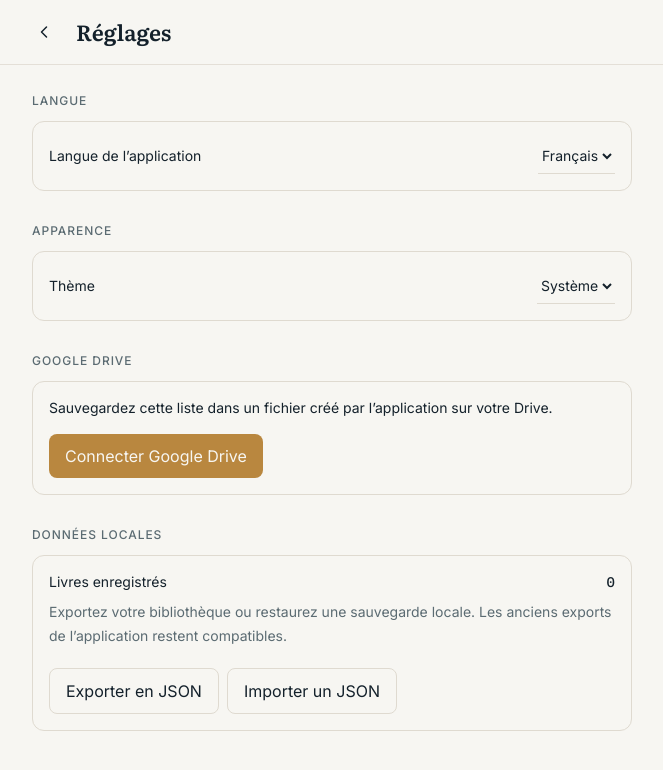
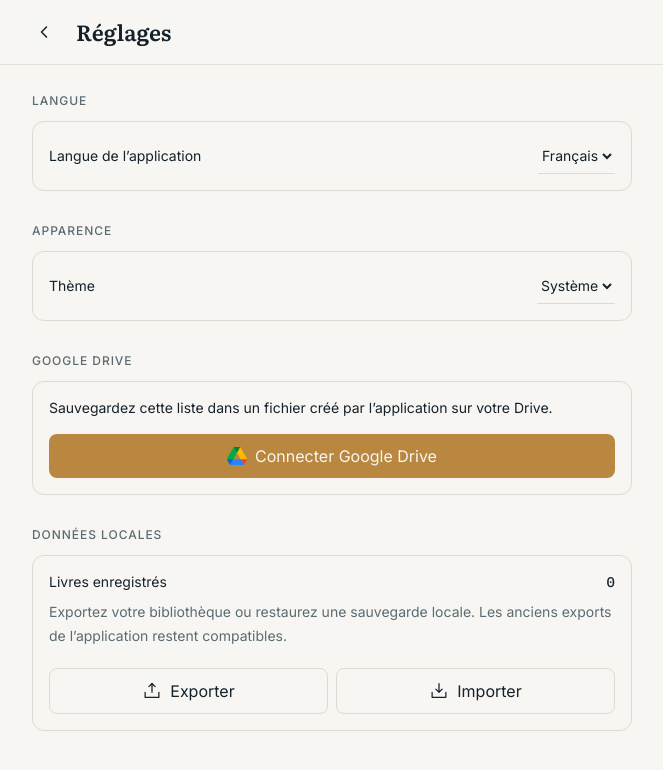
Before and after one commit to William-Louis-Louisy/my-books-wishlist, a Next.js app: page /settings in a window 1280 px wide. Shown: the top 770 px of the page, without its empty margins (308-971 px from the left). Built offline with nearby package versions, Linux system fonts and the light colour scheme; no server answers.

Commit message:
fix: global UI

```diff
--- a/components/FloatingActionButton.tsx
+++ b/components/FloatingActionButton.tsx
@@ -11,7 +11,7 @@ export function FloatingActionButton() {
     <Link
       href="/book/new"
       aria-label={t("addBook")}
-      className="fixed bottom-[max(20px,env(safe-area-inset-bottom))] right-5 z-20 grid size-14 place-items-center rounded-md bg-brass text-paper transition-transform duration-150 ease-out hover:scale-[1.03] focus-visible:outline-2 focus-visible:outline-offset-4 focus-visible:outline-brass active:scale-95 motion-reduce:transition-none sm:right-[max(20px,calc((100vw-640px)/2+20px))]"
+      className="fixed bottom-[max(20px,env(safe-area-inset-bottom))] drop-shadow-md drop-shadow-ink/25 right-5 z-20 grid size-13 place-items-center rounded-full bg-brass text-paper transition-transform duration-150 ease-out hover:scale-[1.03] focus-visible:outline-2 focus-visible:outline-offset-4 focus-visible:outline-brass active:scale-95 motion-reduce:transition-none sm:right-[max(20px,calc((100vw-640px)/2+20px))]"
     >
       <PlusIcon className="size-6" />
     </Link>
--- a/components/Icons.tsx
+++ b/components/Icons.tsx
@@ -15,33 +15,139 @@ const common = {
 };
 
 export function SettingsIcon(props: IconProps) {
-  return <svg {...common} {...props}><circle cx="12" cy="12" r="3"/><path d="M19.4 15a1.7 1.7 0 0 0 .34 1.88l.06.06-2.83 2.83-.06-.06A1.7 1.7 0 0 0 15 19.4a1.7 1.7 0 0 0-1 .6 1.7 1.7 0 0 0-.4 1.1V21h-4v-.1A1.7 1.7 0 0 0 8 19.4a1.7 1.7 0 0 0-1.88.34l-.06.06-2.83-2.83.06-.06A1.7 1.7 0 0 0 4.6 15a1.7 1.7 0 0 0-.6-1 1.7 1.7 0 0 0-1.1-.4H3v-4h.1A1.7 1.7 0 0 0 4.6 8a1.7 1.7 0 0 0-.34-1.88l-.06-.06 2.83-2.83.06.06A1.7 1.7 0 0 0 9 4.6a1.7 1.7 0 0 0 1-.6 1.7 1.7 0 0 0 .4-1.1V3h4v.1A1.7 1.7 0 0 0 16 4.6a1.7 1.7 0 0 0 1.88-.34l.06-.06 2.83 2.83-.06.06A1.7 1.7 0 0 0 19.4 9c.15.37.36.7.65.98.29.27.66.42 1.05.42h.1v4h-.1c-.39 0-.76.15-1.05.42-.29.27-.5.6-.65.98Z"/></svg>;
+  return (
+    <svg {...common} {...props}>
+      <circle cx="12" cy="12" r="3" />
+      <path d="M19.4 15a1.7 1.7 0 0 0 .34 1.88l.06.06-2.83 2.83-.06-.06A1.7 1.7 0 0 0 15 19.4a1.7 1.7 0 0 0-1 .6 1.7 1.7 0 0 0-.4 1.1V21h-4v-.1A1.7 1.7 0 0 0 8 19.4a1.7 1.7 0 0 0-1.88.34l-.06.06-2.83-2.83.06-.06A1.7 1.7 0 0 0 4.6 15a1.7 1.7 0 0 0-.6-1 1.7 1.7 0 0 0-1.1-.4H3v-4h.1A1.7 1.7 0 0 0 4.6 8a1.7 1.7 0 0 0-.34-1.88l-.06-.06 2.83-2.83.06.06A1.7 1.7 0 0 0 9 4.6a1.7 1.7 0 0 0 1-.6 1.7 1.7 0 0 0 .4-1.1V3h4v.1A1.7 1.7 0 0 0 16 4.6a1.7 1.7 0 0 0 1.88-.34l.06-.06 2.83 2.83-.06.06A1.7 1.7 0 0 0 19.4 9c.15.37.36.7.65.98.29.27.66.42 1.05.42h.1v4h-.1c-.39 0-.76.15-1.05.42-.29.27-.5.6-.65.98Z" />
+    </svg>
+  );
 }
 
 export function FilterIcon(props: IconProps) {
-  return <svg {...common} {...props}><path d="M4 6h16M7 12h10M10 18h4"/></svg>;
+  return (
+    <svg {...common} {...props}>
+      <path d="M4 6h16M7 12h10M10 18h4" />
+    </svg>
+  );
 }
 
 export function ChevronIcon(props: IconProps) {
-  return <svg {...common} {...props}><path d="m9 18 6-6-6-6"/></svg>;
+  return (
+    <svg {...common} {...props}>
+      <path d="m9 18 6-6-6-6" />
+    </svg>
+  );
 }
 
 export function ArrowLeftIcon(props: IconProps) {
-  return <svg {...common} {...props}><path d="m15 18-6-6 6-6"/></svg>;
+  return (
+    <svg {...common} {...props}>
+      <path d="m15 18-6-6 6-6" />
+    </svg>
+  );
 }
 
 export function PlusIcon(props: IconProps) {
-  return <svg {...common} {...props}><path d="M12 5v14M5 12h14"/></svg>;
+  return (
+    <svg {...common} {...props}>
+      <path d="M12 5v14M5 12h14" />
+    </svg>
+  );
 }
 
 export function SearchIcon(props: IconProps) {
-  return <svg {...common} {...props}><circle cx="11" cy="11" r="7"/><path d="m20 20-3.7-3.7"/></svg>;
+  return (
+    <svg {...common} {...props}>
+      <circle cx="11" cy="11" r="7" />
+      <path d="m20 20-3.7-3.7" />
+    </svg>
+  );
 }
 
 export function PencilIcon(props: IconProps) {
-  return <svg {...common} {...props}><path d="M12 20h9"/><path d="M16.5 3.5a2.12 2.12 0 0 1 3 3L8 18l-4 1 1-4Z"/></svg>;
+  return (
+    <svg {...common} {...props}>
+      <path d="M12 20h9" />
+      <path d="M16.5 3.5a2.12 2.12 0 0 1 3 3L8 18l-4 1 1-4Z" />
+    </svg>
+  );
 }
 
 export function TrashIcon(props: IconProps) {
-  return <svg {...common} {...props}><path d="M3 6h18"/><path d="M8 6V4h8v2"/><path d="M19 6l-1 14H6L5 6"/><path d="M10 11v5M14 11v5"/></svg>;
+  return (
+    <svg {...common} {...props}>
+      <path d="M3 6h18" />
+      <path d="M8 6V4h8v2" />
+      <path d="M19 6l-1 14H6L5 6" />
+      <path d="M10 11v5M14 11v5" />
+    </svg>
+  );
 }
+
+export function ImportIcon(props: IconProps) {
+  return (
+    <svg
+      width={20}
+      height={20}
+      viewBox="0 0 256 256"
+      fill="currentColor"
+      aria-hidden
+      {...props}
+    >
+      <path d="M224,144v64a8,8,0,0,1-8,8H40a8,8,0,0,1-8-8V144a8,8,0,0,1,16,0v56H208V144a8,8,0,0,1,16,0Zm-101.66,5.66a8,8,0,0,0,11.32,0l40-40a8,8,0,0,0-11.32-11.32L136,124.69V32a8,8,0,0,0-16,0v92.69L93.66,98.34a8,8,0,0,0-11.32,11.32Z"></path>
+    </svg>
+  );
+}
+
+export function ExportIcon(props: IconProps) {
+  return (
+    <svg
+      width={20}
+      height={20}
+      viewBox="0 0 256 256"
+      fill="currentColor"
+      aria-hidden
+      {...props}
+    >
+      <path d="M224,144v64a8,8,0,0,1-8,8H40a8,8,0,0,1-8-8V144a8,8,0,0,1,16,0v56H208V144a8,8,0,0,1,16,0ZM93.66,77.66,120,51.31V144a8,8,0,0,0,16,0V51.31l26.34,26.35a8,8,0,0,0,11.32-11.32l-40-40a8,8,0,0,0-11.32,0l-40,40A8,8,0,0,0,93.66,77.66Z"></path>
+    </svg>
+  );
+}
+
+export function DriveIcon(props: IconProps) {
+  return (
+    <svg
+      width={20}
+      height={20}
+      viewBox="0 0 256 229"
+      fill="none"
+      aria-hidden
+      {...props}
+    >
+      <path
+        d="M19.3542312,196.033928 L30.644172,215.534816 C32.9900287,219.64014 36.3622164,222.86588 40.3210929,225.211737 C51.6602421,210.818376 59.5534225,199.772864 64.000634,192.075201 C68.5137119,184.263529 74.0609657,172.045039 80.6423954,155.41973 C62.9064315,153.085282 49.4659974,151.918058 40.3210929,151.918058 C31.545465,151.918058 18.1051007,153.085282 0,155.41973 C0,159.964996 1.17298825,164.510261 3.51893479,168.615586 L19.3542312,196.033928 Z"
+        fill="#0066DA"
+      ></path>
+      <path
+        d="M215.681443,225.211737 C219.64032,222.86588 223.012507,219.64014 225.358364,215.534816 L230.050377,207.470615 L252.483511,168.615586 C254.829368,164.510261 256.002446,159.964996 256.002446,155.41973 C237.79254,153.085282 224.376613,151.918058 215.754667,151.918058 C206.488712,151.918058 193.072785,153.085282 175.506888,155.41973 C182.010479,172.136093 187.484394,184.354584 191.928633,192.075201 C196.412073,199.863919 204.329677,210.909431 215.681443,225.211737 Z"
+        fill="#EA4335"
+      ></path>
+      <path
+        d="M128.001268,73.3111515 C141.121182,57.4655263 150.162898,45.2470011 155.126415,36.6555757 C159.123121,29.7376196 163.521739,18.6920726 168.322271,3.51893479 C164.363395,1.1729583 159.818129,0 155.126415,0 L100.876121,0 C96.1841079,0 91.638842,1.31958557 87.6799655,3.51893479 C93.7861943,20.9210065 98.9675428,33.3058067 103.224011,40.6733354 C107.927832,48.8151881 116.186918,59.6944602 128.001268,73.3111515 Z"
+        fill="#00832D"
+      ></path>
+      <path
+        d="M175.360141,155.41973 L80.6420959,155.41973 L40.3210929,225.211737 C44.2799694,227.557893 48.8252352,228.730672 53.5172481,228.730672 L202.485288,228.730672 C207.177301,228.730672 211.722567,227.411146 215.681443,225.211737 L175.360141,155.41973 Z"
+        fill="#2684FC"
+      ></path>
+      <path
+        d="M128.001268,73.3111515 L87.680265,3.51893479 C83.7213885,5.86488134 80.3489013,9.09044179 78.0030446,13.1960654 L3.51893479,142.223575 C1.17298825,146.329198 0,150.874464 0,155.41973 L80.6423954,155.41973 L128.001268,73.3111515 Z"
+        fill="#00AC47"
+      ></path>
+      <path
+        d="M215.241501,77.7099697 L177.999492,13.1960654 C175.653635,9.09044179 172.281148,5.86488134 168.322271,3.51893479 L128.001268,73.3111515 L175.360141,155.41973 L255.855999,155.41973 C255.855999,150.874464 254.682921,146.329198 252.337064,142.223575 L215.241501,77.7099697 Z"
+        fill="#FFBA00"
+      ></path>
+    </svg>
+  );
+}
--- a/components/SettingsScreen.tsx
+++ b/components/SettingsScreen.tsx
@@ -1,41 +1,28 @@
 "use client";
 
 import {
-  useEffect,
-  useRef,
-  useState,
-  type ChangeEvent,
-} from "react";
+  getDriveEmail,
+  isDriveConnected,
+  isDriveConfigured,
+  connectGoogleDrive,
+  exportBooksToDrive,
+  importBooksFromDrive,
+  disconnectGoogleDrive,
+} from "@/lib/drive-sync";
+import type { Book } from "@/types/book";
+import { useBooks } from "@/hooks/useBooks";
+import type { AppLocale } from "@/lib/i18n";
+import { AppHeader } from "@/components/AppHeader";
+import { setStoredLocale } from "@/lib/locale-store";
+import { useSyncStatus } from "@/hooks/useSyncStatus";
 import { useLocale, useTranslations } from "next-intl";
-import { AppHeader } from "@/components/AppHeader";
+import { formatDateTime, getTodayIso } from "@/lib/date";
+import { DriveIcon, ExportIcon, ImportIcon } from "./Icons";
 import { useThemePreference } from "@/components/ThemeProvider";
-import { useBooks } from "@/hooks/useBooks";
-import { useSyncStatus } from "@/hooks/useSyncStatus";
-import {
-  parseBookBackupJson,
-  serializeBookBackup,
-} from "@/lib/book-backup";
-import {
-  applyBookImport,
-  type BookImportMode,
-} from "@/lib/book-import";
-import { formatDateTime, getTodayIso } from "@/lib/date";
-import {
-  connectGoogleDrive,
-  disconnectGoogleDrive,
-  exportBooksToDrive,
-  getDriveEmail,
-  importBooksFromDrive,
-  isDriveConfigured,
-  isDriveConnected,
-} from "@/lib/drive-sync";
-import type { AppLocale } from "@/lib/i18n";
-import { setStoredLocale } from "@/lib/locale-store";
-import {
-  setStoredTheme,
-  type ThemePreference,
-} from "@/lib/theme-store";
-import type { Book } from "@/types/book";
+import { useEffect, useRef, useState, type ChangeEvent } from "react";
+import { applyBookImport, type BookImportMode } from "@/lib/book-import";
+import { setStoredTheme, type ThemePreference } from "@/lib/theme-store";
+import { parseBookBackupJson, serializeBookBackup } from "@/lib/book-backup";
 
 interface PendingLocalImport {
   fileName: string;
@@ -114,9 +101,7 @@ export function SettingsScreen() {
       setDriveMessage(t("importSuccess", { count }));
     });
 
-  const prepareLocalImport = async (
-    event: ChangeEvent<HTMLInputElement>,
-  ) => {
+  const prepareLocalImport = async (event: ChangeEvent<HTMLInputElement>) => {
     const file = event.target.files?.[0];
     event.target.value = "";
     if (!file) return;
@@ -157,7 +142,7 @@ export function SettingsScreen() {
           : undefined;
 
   const buttonSecondary =
-    "rounded-lg border border-line px-4 py-2.5 text-sm text-ink transition-colors hover:bg-surface-muted focus-visible:outline-2 focus-visible:outline-offset-2 focus-visible:outline-brass disabled:opacity-50 motion-reduce:transition-none";
+    "inline-flex items-center justify-center gap-2 rounded-lg border border-line px-4 py-2.5 text-sm text-ink transition-colors hover:bg-surface-muted focus-visible:outline-2 focus-visible:outline-offset-2 focus-visible:outline-brass disabled:opacity-50 motion-reduce:transition-none";
   const selectClass =
     "border-0 border-b border-line bg-paper py-2 text-sm text-ink outline-none focus:border-b-2 focus:border-brass";
 
@@ -229,8 +214,9 @@ export function SettingsScreen() {
                   type="button"
                   disabled={Boolean(busy)}
                   onClick={() => void connect()}
-                  className="mt-4 rounded-lg bg-brass px-4 py-2.5 text-sm font-medium text-paper focus-visible:outline-2 focus-visible:outline-offset-2 focus-visible:outline-brass disabled:opacity-50"
+                  className="mt-4 inline-flex items-center justify-center w-full gap-2 rounded-lg bg-brass px-4 py-2.5 text-sm font-medium text-paper focus-visible:outline-2 focus-visible:outline-offset-2 focus-visible:outline-brass disabled:opacity-50"
                 >
+                  <DriveIcon />
                   {busy === "connect" ? t("connecting") : t("connectDrive")}
                 </button>
               </div>
@@ -339,13 +325,14 @@ export function SettingsScreen() {
             <p className="mt-2 text-sm leading-6 text-ink-muted">
               {t("localImportHelp")}
             </p>
-            <div className="mt-5 flex flex-wrap gap-2">
+            <div className="mt-5 grid grid-cols-2 gap-2">
               <button
                 type="button"
                 onClick={exportLocal}
                 disabled={Boolean(busy)}
                 className={buttonSecondary}
               >
+                <ExportIcon className="text-ink" />
                 {t("localExport")}
               </button>
               <button
@@ -354,6 +341,7 @@ export function SettingsScreen() {
                 disabled={Boolean(busy)}
                 className={buttonSecondary}
               >
+                <ImportIcon className="text-ink" />
                 {t("localImport")}
               </button>
               <input
--- a/messages/en.json
+++ b/messages/en.json
@@ -92,16 +92,16 @@
     "driveIntro": "Back up this list to a file created by the app in your Drive.",
     "driveNotConfigured": "Drive connection not configured",
     "english": "English",
-    "exportNow": "Export now",
+    "exportNow": "Export",
     "french": "Français",
-    "importFromDrive": "Import from Drive",
+    "importFromDrive": "Import",
     "importSuccess": "{count, plural, =0 {No books imported from Drive.} =1 {# book imported from Drive.} other {# books imported from Drive.}}",
     "languageLabel": "Application language",
     "languageSection": "Language",
     "lastBackup": "Last backup · {date}",
     "localData": "Local data",
-    "localExport": "Export JSON",
-    "localImport": "Import JSON",
+    "localExport": "Export",
+    "localImport": "Import",
     "localImportHelp": "Export your library or restore a local backup. Older exports created by the app remain compatible.",
     "localImportInvalid": "This JSON file is invalid or incompatible. No local data was changed.",
     "localImportReady": "“{file}” · {count, plural, =0 {no books detected} =1 {# book detected} other {# books detected}}",
--- a/messages/fr.json
+++ b/messages/fr.json
@@ -92,16 +92,16 @@
     "driveIntro": "Sauvegardez cette liste dans un fichier créé par l’application sur votre Drive.",
     "driveNotConfigured": "Connexion Drive non configurée",
     "english": "English",
-    "exportNow": "Exporter maintenant",
+    "exportNow": "Exporter",
     "french": "Français",
-    "importFromDrive": "Importer depuis Drive",
+    "importFromDrive": "Importer",
     "importSuccess": "{count, plural, =0 {Aucun livre importé depuis Drive.} =1 {# livre importé depuis Drive.} other {# livres importés depuis Drive.}}",
     "languageLabel": "Langue de l’application",
     "languageSection": "Langue",
     "lastBackup": "Dernière sauvegarde · {date}",
     "localData": "Données locales",
-    "localExport": "Exporter en JSON",
-    "localImport": "Importer un JSON",
+    "localExport": "Exporter",
+    "localImport": "Importer",
     "localImportHelp": "Exportez votre bibliothèque ou restaurez une sauvegarde locale. Les anciens exports de l’application restent compatibles.",
     "localImportInvalid": "Ce fichier JSON est invalide ou incompatible. Aucune donnée locale n’a été modifiée.",
     "localImportReady": "« {file} » · {count, plural, =0 {aucun livre détecté} =1 {# livre détecté} other {# livres détectés}}",
```
Also changed, not shown: components/BookCard.tsx (+20 -20 lines), components/BookForm.tsx (+28 -18 lines), components/BookList.tsx (+7 -8 lines), components/FilterPanel.tsx (+4 -4 lines), components/SectionHeader.tsx (+22 -5 lines).
